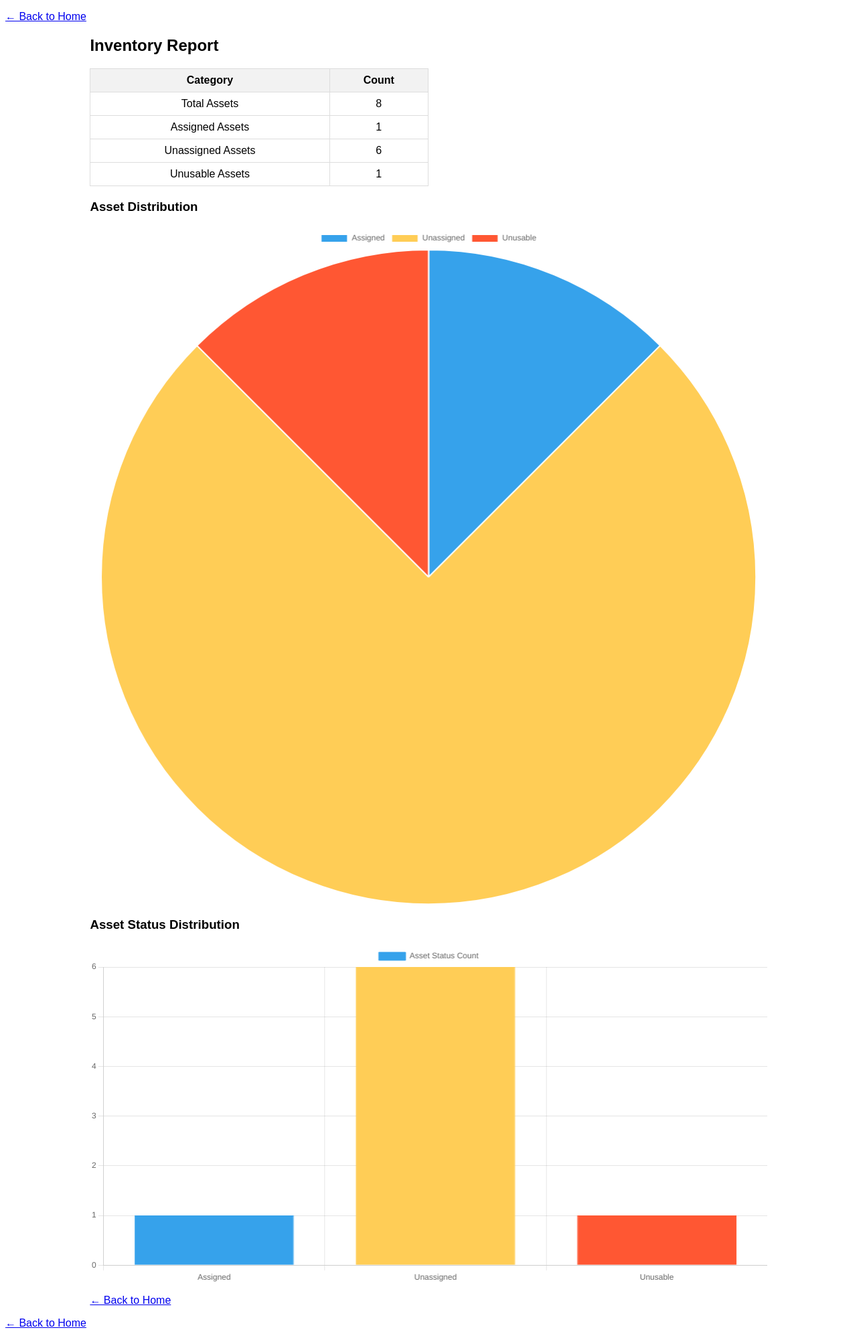
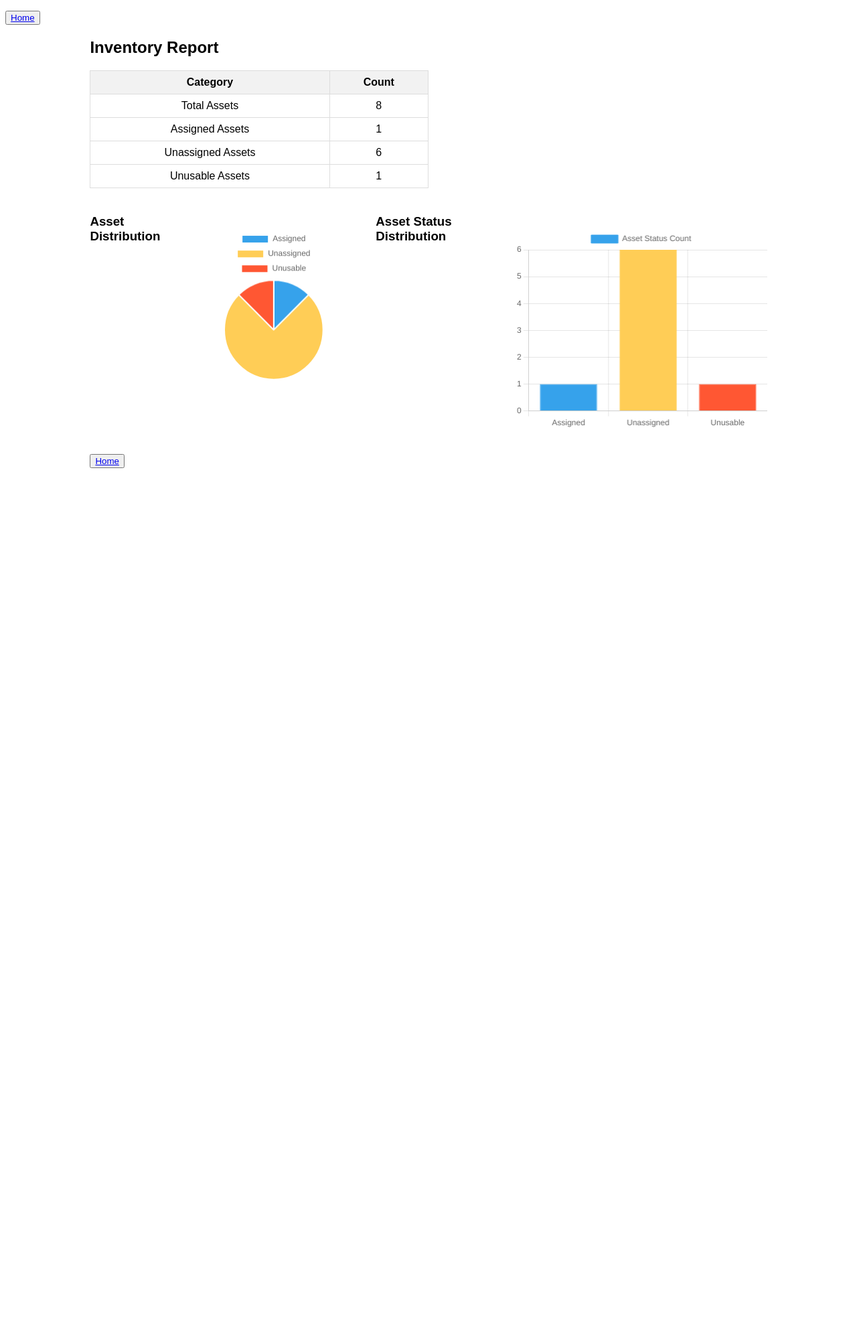
Before and after one commit to Segeant-r/itinventory, a Flask app: page /report in a window 1280 px wide. Shown: the whole page at 67% size. After the commit the page ends 699 px from the top, so only its background shows below. Run offline with Flask 3, Linux system fonts and the light colour scheme; a user stored in the database is signed in.

Commit message:
updated login and homepage

```diff
--- a/templates/report.html
+++ b/templates/report.html
@@ -29,13 +29,30 @@
             width: 80%;
             margin: 0 auto;
         }
+        .chart_container{
+            width: 300px;
+            margin: 20px auto;
+        }
+        .bar-chart-container {
+        width: 500px; /* or any width you prefer */
+        margin: 20px auto;
+        align-items: left;
+        }
+        .chart-section {
+          display: flex;
+          justify-content: space-between;
+        align-items: flex-start;
+        gap: 40px;
+        margin-top: 20px;
+        }
+
         canvas {
             margin-top: 20px;
         }
     </style>
 </head>
 <body>
-    <p><a href="{{ url_for('home') }}">← Back to Home</a></p>
+    <p><button><a href="{{ url_for('home') }}">Home</a></button></p>
     <div class="container">
         <h2>Inventory Report</h2>
 
@@ -68,14 +85,20 @@
         </table>
 
         <!-- Graphs Section -->
+         <div class="chart-section">
         <h3>Asset Distribution</h3>
-        <canvas id="assetChart" width="400" height="200"></canvas>
+        <div class="chart_container">
+        <canvas id="assetChart" width="100" height="80"></canvas>
+        </div>
 
         <h3>Asset Status Distribution</h3>
-        <canvas id="statusChart" width="400" height="200"></canvas>
+        <div class="bar-chart-container">
+        <canvas id="statusChart" width="100" height="80"></canvas>
+        </div>
+        </div>
 
         <!-- Back to home link -->
-        <p><a href="{{ url_for('home') }}">← Back to Home</a></p>
+        <p><button><a href="{{ url_for('home') }}">Home</a></button></p>
     </div>
 
     <!-- Chart.js Scripts -->
@@ -119,7 +142,7 @@
         });
     </script>
 
-<p><a href="{{ url_for('home') }}">← Back to Home</a></p>
+<!-- <p><a href="{{ url_for('home') }}">← Back to Home</a></p> -->
 
 </body>
 </html>
--- a/templates/return_asset.html
+++ b/templates/return_asset.html
@@ -1,3 +1,4 @@
+<h1>Credible Blooms Limited</h1>
 <h2>Return Asset</h2>
 <form method="post">
   <label>Select Assigned Asset:</label>
@@ -6,7 +7,7 @@
       <option value="{{ asset.id }}">{{ asset.name }} - {{ asset.category }} ({{ asset.assigned_to }})</option>
     {% endfor %}
   </select><br>
-
+<h1> Ensure the condition is selected</h1>
   <label>Condition Upon Return:</label>
   <select name="condition" required>
     <option value="usable">Usable</option>
```
Also changed, not shown: templates/home.html (+17 -2 lines), instance/inventory.db, 1 other file.
